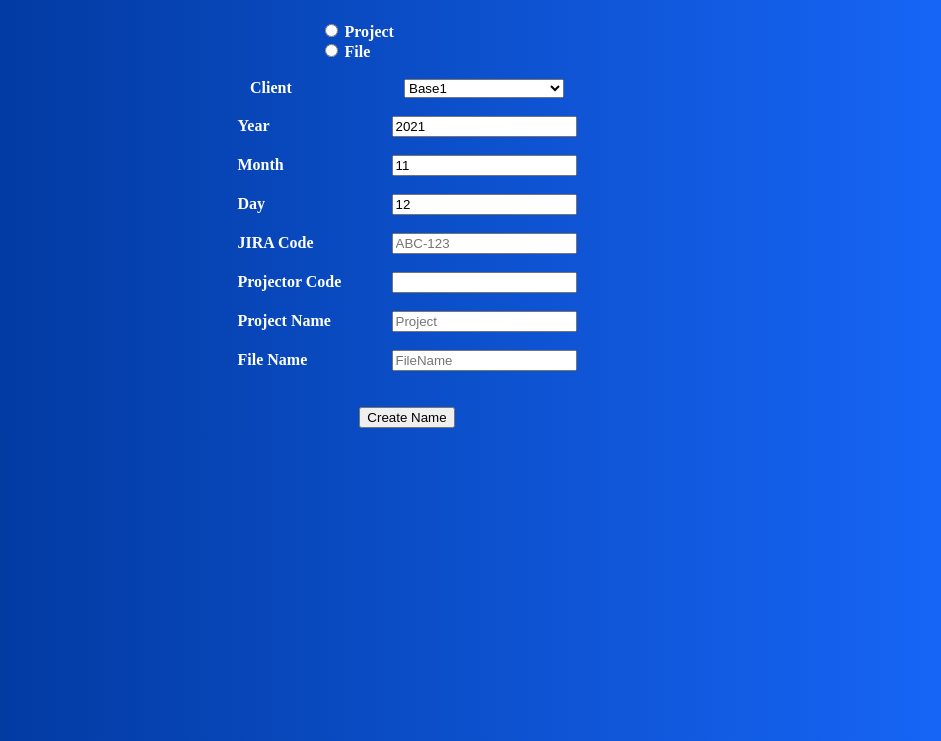
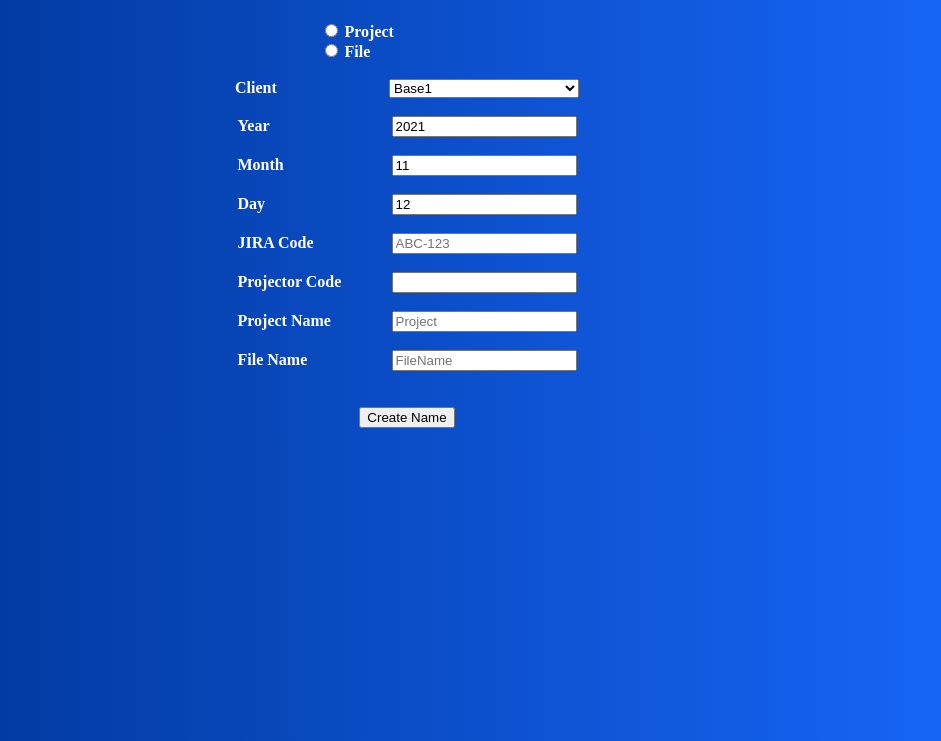
Before and after one commit to danpetersen-ghub/NameGenerator, a plain HTML site: page index.html in a window 1280 px wide. Shown: the part 59-800 px from the top of the page, without its empty margins (233-1174 px from the left). Drawn offline with Linux system fonts and the light colour scheme.

Commit message:
width update

```diff
--- a/index.html
+++ b/index.html
@@ -34,7 +34,7 @@
             .center {text-align: center;}
             label { width: 150px !important;display:inline-block;   }
             body {  background: linear-gradient(90deg,  #003699 10%,  #196AFF 100%); color: #FFF; text-align: center; }
-            select {width:160px;}
+            select {width:190px;}
             h4 {margin-bottom:0px;}
             h1, label, h4 {    text-align: left;}
 
```
